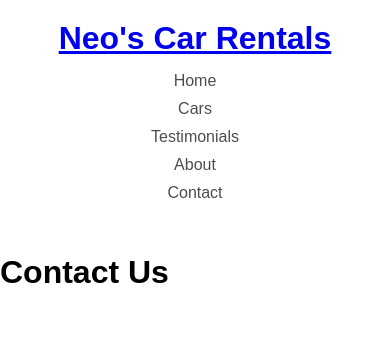
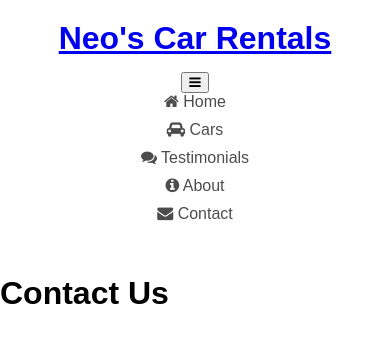
Before and after one commit to sharkot/CWI-SWDV-116-NEOPereyra, a plain HTML site: page contact.html in a window 390 px wide. Drawn offline with Linux system fonts and the light colour scheme.

Commit message:
Update responsive navbar

```diff
--- a/contact.html
+++ b/contact.html
@@ -6,19 +6,24 @@
     <meta name="description" content="Neo's Car Rentals Contact">
     <title>Neo's Car Rentals Contact</title>
     <link rel="stylesheet" href="styles.css">
+    <link rel="stylesheet" href="https://cdnjs.cloudflare.com/ajax/libs/font-awesome/4.7.0/css/font-awesome.min.css">
 </head>
 
 <body>
 
-    <header>
+    <header class="site-header">
         <h1><a href="index.html">Neo's Car Rentals</a></h1>
 
-        <nav>
-            <a href="index.html">Home</a>
-            <a href="cars.html">Cars</a>
-            <a href="testimonials.html">Testimonials</a>
-            <a href="about.html">About</a>
-            <a href="contact.html">Contact</a>
+        <button class="menu-toggle" type="button" onclick="toggleMenu()" aria-label="Toggle menu">
+            <i class="fa fa-bars"></i>
+        </button>
+
+        <nav id="navMenu" class="nav-links">
+            <a href="index.html"><i class="fa fa-home"></i> Home</a>
+            <a href="cars.html"><i class="fa fa-car"></i> Cars</a>
+            <a href="testimonials.html"><i class="fa fa-comments"></i> Testimonials</a>
+            <a href="about.html"><i class="fa fa-info-circle"></i> About</a>
+            <a href="contact.html"><i class="fa fa-envelope"></i> Contact</a>
         </nav>
     </header>
 
@@ -26,5 +31,6 @@
         <p>Contact Us</p>
     </main>
 
+    <script src="script.js"></script>
 </body>
 </html>
```
